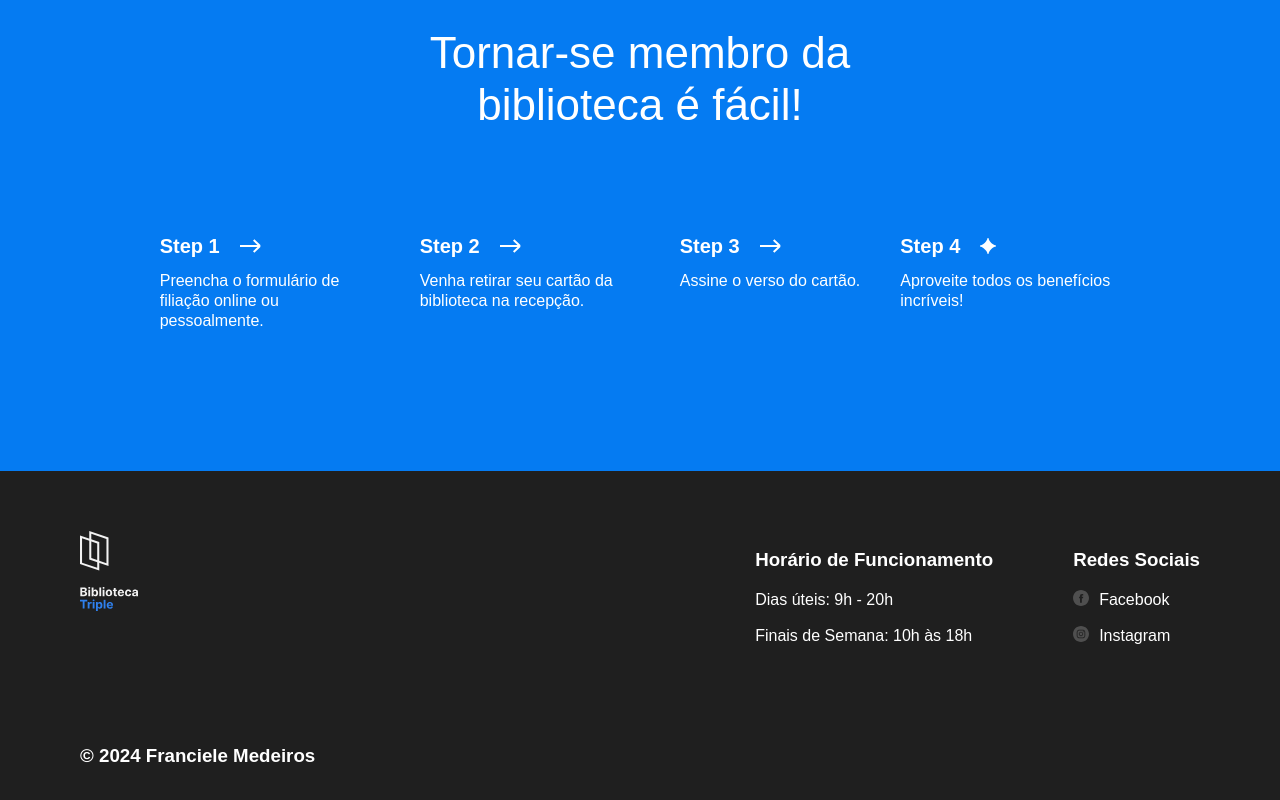
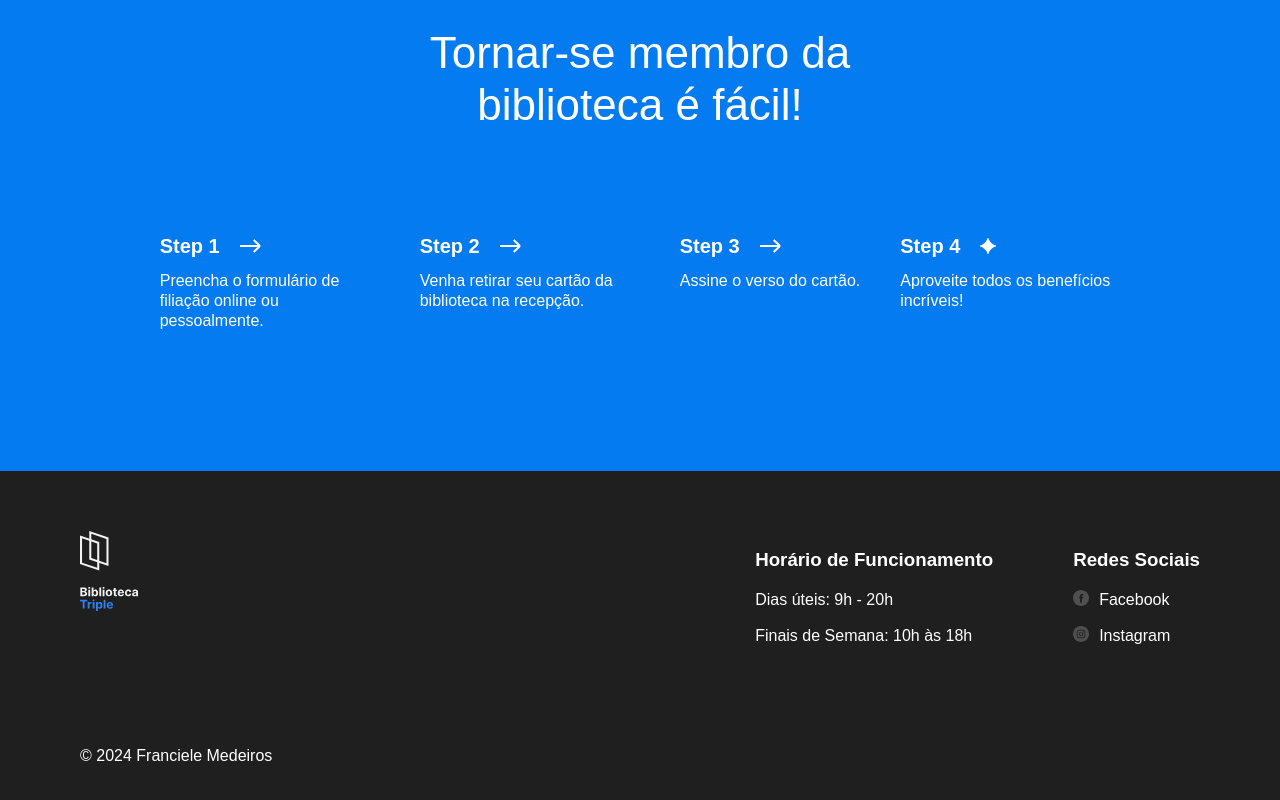
Before and after one commit to Franciele-M-Aquino/web_project_library, a plain HTML site: page index.html in a window 1280 px wide. Shown: the part 3063-3863 px from the top of the page. Drawn offline with Linux system fonts and the light colour scheme.

Commit message:
Nova atualização do projeto

```diff
--- a/index.html
+++ b/index.html
@@ -315,7 +315,7 @@
             </ul>
           </div>
         </div>
-        <h3 class="footer__copyright">© 2024 Franciele Medeiros</h3>
+        <p class="footer__copyright">© 2024 Franciele Medeiros</p>
       </footer>
     </div>
   </body>
```
